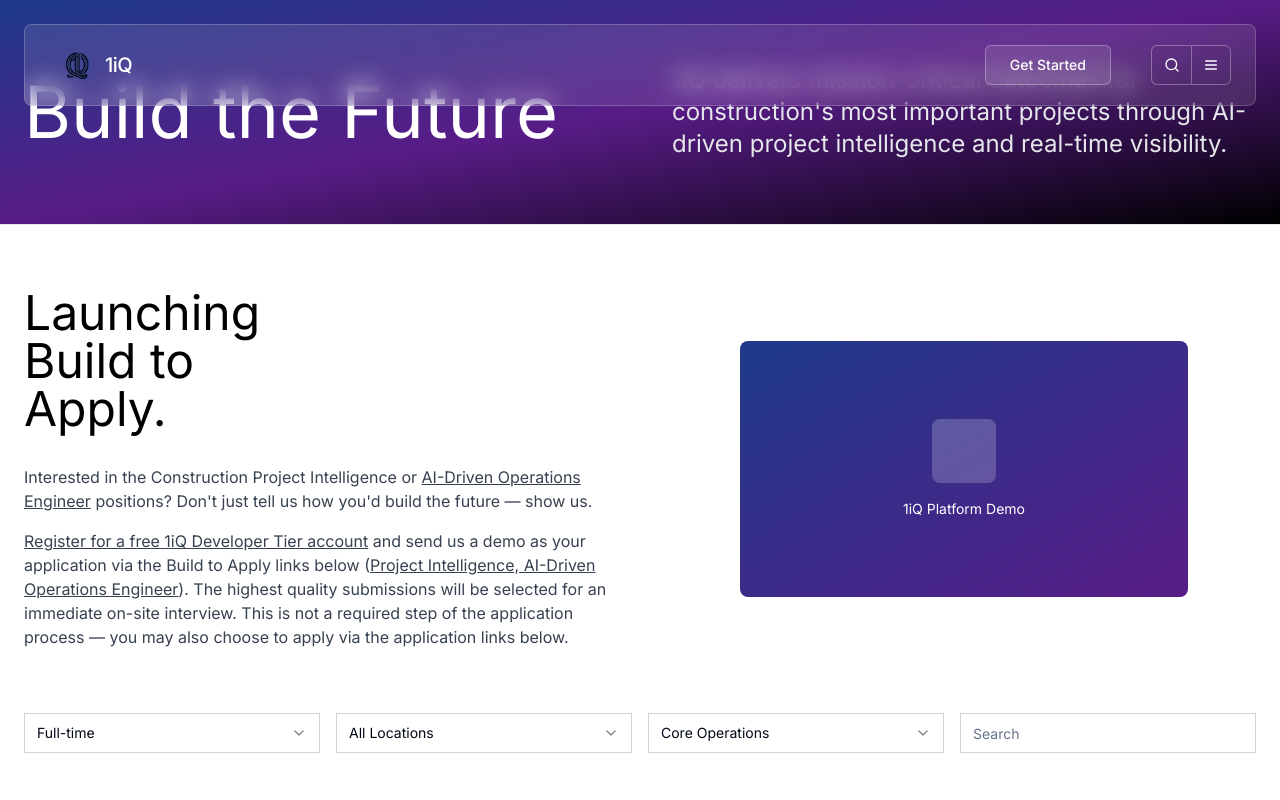
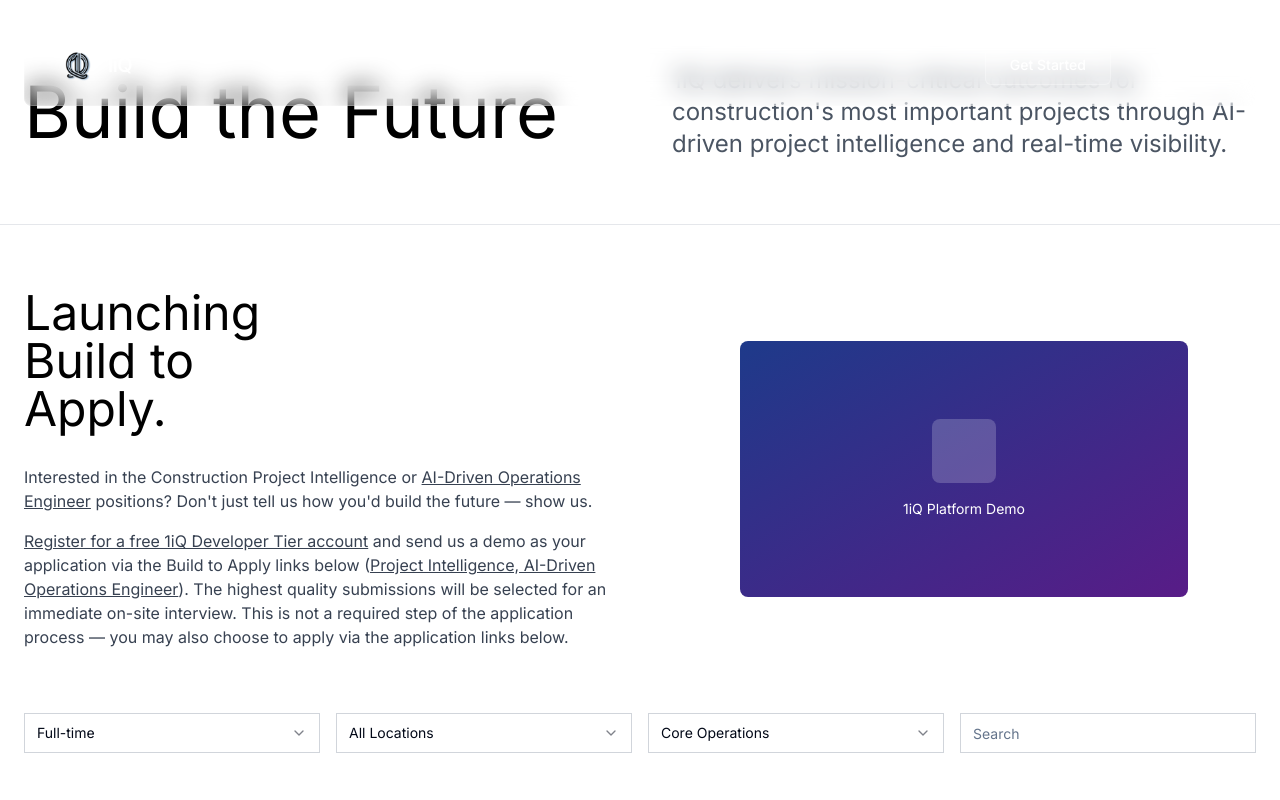
Before and after one commit to 1iqai/ai-1iq, a React (Vite) app: page /learn-more in a window 1280 px wide. Shown: the top 800 px of the page. Built offline with nearby package versions, Linux system fonts and the light colour scheme.

Commit message:
Reverted to commit b80b5c3ea1cb6ba9f5bb8adb0608bbf2d1b21ce2

```diff
--- a/src/pages/LearnMore.tsx
+++ b/src/pages/LearnMore.tsx
@@ -84,23 +84,23 @@ const LearnMore = () => {
   };
 
   return (
-    <div className="min-h-screen bg-gradient-to-br from-blue-900 via-purple-900 to-black">
+    <div className="min-h-screen bg-white">
       <Header />
 
-      {/* Hero Section */}
-      <section className="py-16 px-6 bg-gradient-to-br from-blue-900 via-purple-900 to-black">
+      {/* Hero Section - Reduced padding */}
+      <section className="py-16 px-6 bg-white">
         <div className="max-w-7xl mx-auto">
           <div className="grid grid-cols-1 lg:grid-cols-2 gap-16 items-center">
             {/* Left side - Main heading */}
             <div>
-              <h1 className="font-inter text-5xl lg:text-7xl font-normal text-white leading-tight">
+              <h1 className="font-inter text-5xl lg:text-7xl font-normal text-black leading-tight">
                 Build the Future
               </h1>
             </div>
 
             {/* Right side - Description */}
             <div>
-              <p className="font-inter text-xl lg:text-2xl text-gray-200 leading-relaxed">
+              <p className="font-inter text-xl lg:text-2xl text-gray-600 leading-relaxed">
                 1iQ delivers mission-critical outcomes for construction's most important projects through AI-driven project intelligence and real-time visibility.
               </p>
             </div>
@@ -213,7 +213,7 @@ const LearnMore = () => {
         </div>
       </section>
 
-      {/* News Section */}
+      {/* News Section - Reduced padding */}
       <section className="py-12 px-6 bg-white border-t border-black">
         <div className="max-w-7xl mx-auto">
           {/* Single Article Display with Navigation */}
@@ -301,7 +301,7 @@ const LearnMore = () => {
         </div>
       </section>
 
-      {/* CTA Section */}
+      {/* CTA Section - Reduced padding */}
       <section className="py-12 px-6 bg-gray-50 border-t border-black">
         <div className="max-w-4xl mx-auto text-center">
           <h2 className="font-inter text-3xl lg:text-4xl font-normal text-black mb-8">
```
